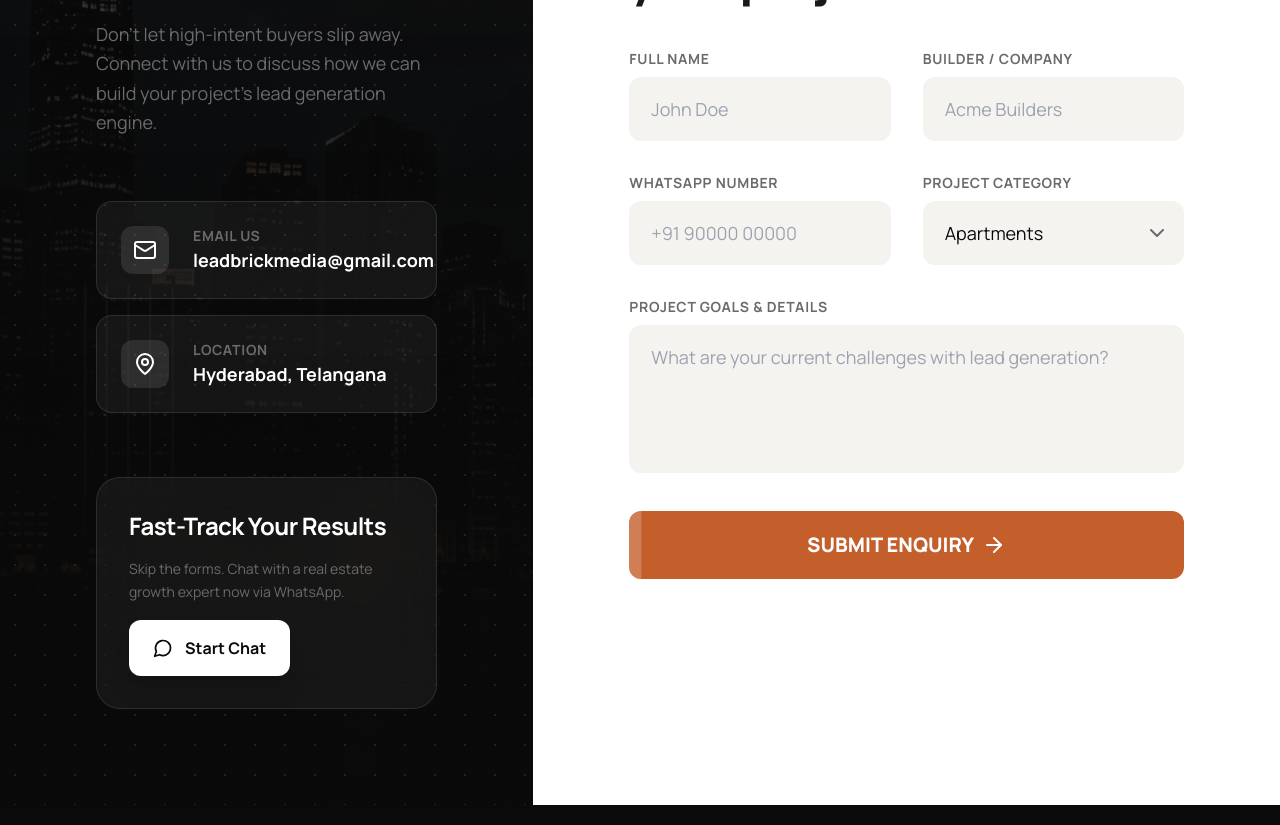
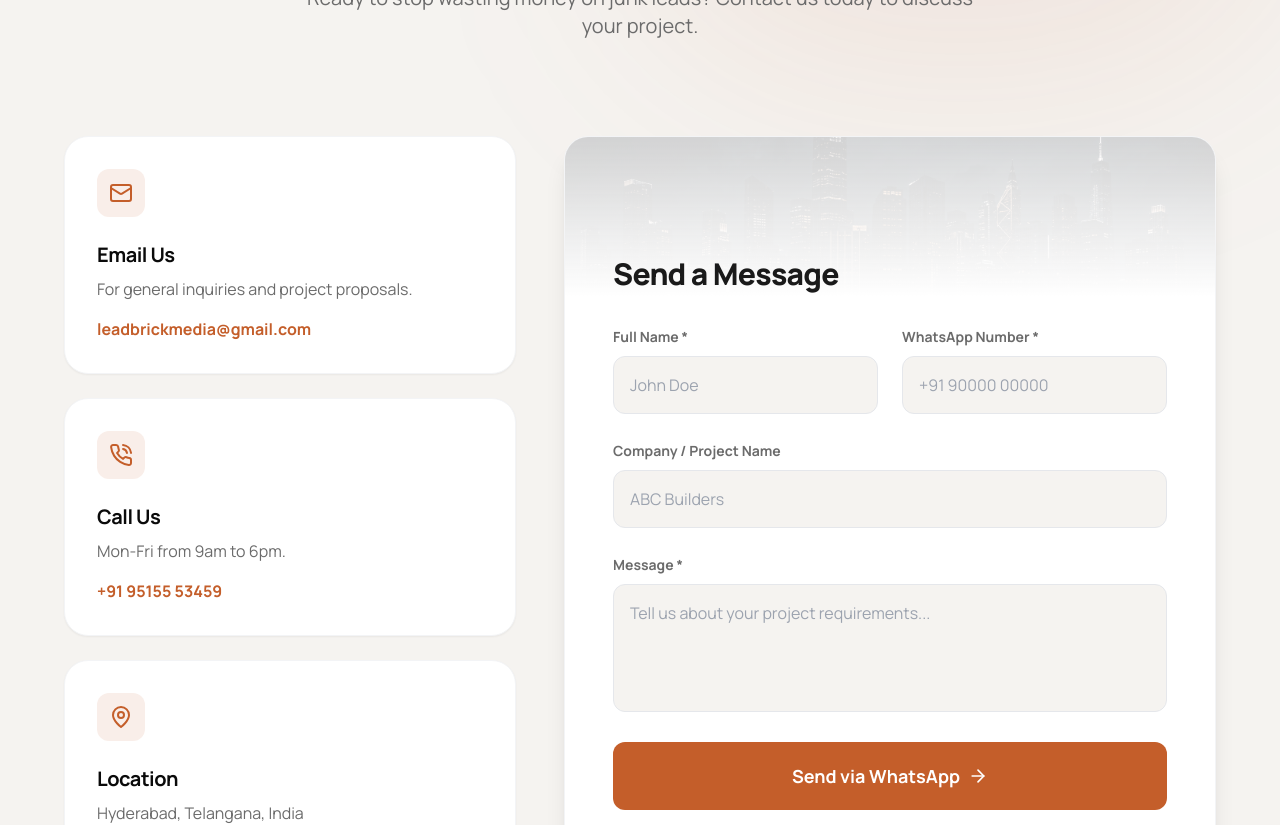
Before and after one commit to Saraththecoder/leadbrick, a React (Vite) app: page /contact in a window 1280 px wide. Shown: the part 400-1225 px from the top of the page. Built offline with nearby package versions, Linux system fonts and the light colour scheme.

Commit message:
version6

```diff
--- a/src/pages/Contact.jsx
+++ b/src/pages/Contact.jsx
@@ -1,5 +1,5 @@
 import React, { useState } from 'react';
-import { Mail, MessageCircle, MapPin, PhoneCall, ArrowRight } from 'lucide-react';
+import { Mail, MapPin, PhoneCall, ArrowRight } from 'lucide-react';
 import useInView from '../hooks/useInView';
 import contactImg from '../assets/contact.png';
 
@@ -8,203 +8,151 @@ const Contact = () => {
 
   const [formData, setFormData] = useState({
     name: '',
+    phone: '',
     company: '',
-    phone: '',
-    projectType: 'Apartments',
-    message: ''
+    message: '',
   });
 
   const handleChange = (e) => {
-    setFormData({
-      ...formData,
-      [e.target.name]: e.target.value
-    });
+    setFormData({ ...formData, [e.target.name]: e.target.value });
   };
 
   const handleSubmit = (e) => {
     e.preventDefault();
-    const { name, company, phone, projectType, message } = formData;
+    const { name, phone, company, message } = formData;
     const whatsappNumber = '919515553459';
-    const text = `Hi LeadBrick, I'm ${name} from ${company}. My number is ${phone}. Project Type: ${projectType}. Message: ${message}. I'm interested in discussing a lead generation system.`;
+    const text = `Hi LeadBrick, I'm ${name} from ${company}. My number is ${phone}. Message: ${message}`;
     const whatsappUrl = `https://wa.me/${whatsappNumber}?text=${encodeURIComponent(text)}`;
     window.open(whatsappUrl, '_blank');
   };
 
   return (
-    <div ref={containerRef} className="reveal flex flex-col lg:flex-row lg:min-h-[90vh]">
-      {/* LEFT: The Pitch (Dark) */}
-      <div className="lg:w-5/12 bg-black text-white p-8 md:p-16 lg:p-20 xl:p-24 relative overflow-hidden flex flex-col justify-center lg:justify-between min-h-[60vh] lg:min-h-0">
-        {/* Background Image & Overlays */}
-        <div className="absolute inset-0 z-0">
-          <img src={contactImg} alt="Contact" className="w-full h-full object-cover opacity-40 mix-blend-overlay" />
-          <div className="absolute inset-0 bg-gradient-to-t from-black via-black/80 to-transparent"></div>
-        </div>
+    <div className="bg-light min-h-screen py-24 md:py-32 relative overflow-hidden">
+      {/* Subtle Background Graphic */}
+      <div className="absolute top-0 right-0 w-full md:w-1/2 h-96 bg-brick/10 blur-[120px] rounded-full pointer-events-none -z-0"></div>
 
-        <div className="absolute inset-0 opacity-20 z-0" style={{ backgroundImage: 'radial-gradient(#C45E2A 1px, transparent 1px)', backgroundSize: '30px 30px' }}></div>
-        <div className="absolute top-0 right-0 w-96 h-96 bg-brick/20 rounded-full blur-[100px] -translate-y-1/2 translate-x-1/3 pointer-events-none z-0"></div>
+      <div ref={containerRef} className="reveal container mx-auto px-4 md:px-6 relative z-10">
 
-        <div className="relative z-10 space-y-16">
         {/* Header */}
-          <div className="space-y-6">
-            <span className="accent-label text-brick block">GET IN TOUCH</span>
-            <h1 className="text-4xl md:text-6xl font-black leading-tight mt-6">
-              Ready to <br />
-              <span className="text-brick">Scale</span> Sales?
+        <div className="text-center max-w-2xl mx-auto mb-16 md:mb-24">
+          <span className="accent-label text-brick mb-4 block">GET IN TOUCH</span>
+          <h1 className="text-4xl md:text-6xl font-black leading-tight text-charcoal">
+            Let's build your <br className="hidden md:block" /> <span className="text-brick">Sales Engine.</span>
           </h1>
-            <p className="text-lg text-grey max-w-md leading-relaxed">
-              Don't let high-intent buyers slip away. Connect with us to discuss how we can build your project's lead generation engine.
+          <p className="mt-6 text-grey text-lg md:text-xl leading-relaxed">
+            Ready to stop wasting money on junk leads? Contact us today to discuss your project.
           </p>
         </div>
 
-          {/* Contact Cards */}
-          <div className="space-y-4">
-            <a href="mailto:leadbrickmedia@gmail.com" className="group flex items-center space-x-6 p-6 rounded-2xl bg-white/5 border border-white/10 hover:bg-brick hover:border-brick transition-all duration-300">
-              <div className="w-12 h-12 bg-white/10 rounded-xl flex items-center justify-center shrink-0 group-hover:scale-110 group-hover:bg-white group-hover:text-brick transition-transform duration-300 text-white">
+        {/* Main Grid */}
+        <div className="grid grid-cols-1 lg:grid-cols-12 gap-8 md:gap-12 max-w-6xl mx-auto">
+
+          {/* Contact Info (Left on Desktop, Top on Mobile) */}
+          <div className="lg:col-span-5 space-y-6">
+            {/* Info Cards */}
+            <div className="bg-white p-8 rounded-3xl border border-gray-100 shadow-sm hover:shadow-md transition-shadow">
+              <div className="w-12 h-12 bg-brick/10 text-brick rounded-xl flex items-center justify-center mb-6">
                 <Mail size={24} />
               </div>
-              <div>
-                <h3 className="text-sm font-bold uppercase tracking-wider text-grey group-hover:text-white/80 transition-colors">Email Us</h3>
-                <p className="text-lg font-bold text-white">leadbrickmedia@gmail.com</p>
+              <h3 className="text-xl font-bold mb-2">Email Us</h3>
+              <p className="text-grey mb-4">For general inquiries and project proposals.</p>
+              <a href="mailto:leadbrickmedia@gmail.com" className="font-bold text-brick hover:text-charcoal transition-colors">leadbrickmedia@gmail.com</a>
             </div>
-            </a>
 
-            <div className="group flex items-center space-x-6 p-6 rounded-2xl bg-white/5 border border-white/10 hover:bg-white/10 transition-all duration-300">
-              <div className="w-12 h-12 bg-white/10 rounded-xl flex items-center justify-center shrink-0 group-hover:scale-110 transition-transform duration-300 text-white">
+            <div className="bg-white p-8 rounded-3xl border border-gray-100 shadow-sm hover:shadow-md transition-shadow">
+              <div className="w-12 h-12 bg-brick/10 text-brick rounded-xl flex items-center justify-center mb-6">
+                <PhoneCall size={24} />
+              </div>
+              <h3 className="text-xl font-bold mb-2">Call Us</h3>
+              <p className="text-grey mb-4">Mon-Fri from 9am to 6pm.</p>
+              <a href="tel:+919515553459" className="font-bold text-brick hover:text-charcoal transition-colors">+91 95155 53459</a>
+            </div>
+
+            <div className="bg-white p-8 rounded-3xl border border-gray-100 shadow-sm hover:shadow-md transition-shadow">
+              <div className="w-12 h-12 bg-brick/10 text-brick rounded-xl flex items-center justify-center mb-6">
                 <MapPin size={24} />
               </div>
-              <div>
-                <h3 className="text-sm font-bold uppercase tracking-wider text-grey">Location</h3>
-                <p className="text-lg font-bold text-white">Hyderabad, Telangana</p>
-              </div>
+              <h3 className="text-xl font-bold mb-2">Location</h3>
+              <p className="text-grey">Hyderabad, Telangana, India <br/> Serving builders PAN-India.</p>
             </div>
           </div>
 
-          {/* Fast-Track Card */}
-          <div className="p-8 bg-white/5 backdrop-blur-xl rounded-3xl border border-white/10 relative overflow-hidden group">
-            <div className="absolute inset-0 bg-gradient-to-br from-white/10 to-transparent opacity-0 group-hover:opacity-100 transition-opacity duration-500"></div>
-            <div className="relative z-10 space-y-4">
-              <h3 className="text-2xl font-bold">Fast-Track Your Results</h3>
-              <p className="text-grey leading-relaxed text-sm">
-                Skip the forms. Chat with a real estate growth expert now via WhatsApp.
-              </p>
-              <a
-                href="https://wa.me/919515553459"
-                target="_blank"
-                rel="noopener noreferrer"
-                className="inline-flex items-center space-x-3 bg-white text-black px-6 py-4 rounded-xl font-bold hover:bg-brick hover:text-white transition-colors duration-300 mt-4 shadow-xl"
-              >
-                <MessageCircle size={20} />
-                <span>Start Chat</span>
-              </a>
-            </div>
-          </div>
-        </div>
+          {/* Contact Form (Right on Desktop, Bottom on Mobile) */}
+          <div className="lg:col-span-7">
+            <div className="bg-white p-6 md:p-12 rounded-3xl border border-gray-100 shadow-xl relative overflow-hidden h-full flex flex-col justify-center">
+
+              {/* Decorative Header using the provided image */}
+              <div className="absolute top-0 left-0 w-full h-40 z-0">
+                <img src={contactImg} alt="" className="w-full h-full object-cover opacity-20 mix-blend-multiply" />
+                <div className="absolute inset-0 bg-gradient-to-b from-white/10 to-white"></div>
               </div>
 
-      {/* RIGHT: The Form (Light) */}
-      <div className="lg:w-7/12 bg-white p-6 md:p-16 lg:p-20 xl:p-24 flex items-center justify-center relative py-16 lg:py-0">
-        <div className="absolute top-12 right-12 text-6xl md:text-8xl font-black text-light select-none pointer-events-none">ENQUIRY</div>
+              <div className="relative z-10 mt-8 md:mt-12">
+                <h3 className="text-3xl font-black mb-8 text-charcoal">Send a Message</h3>
 
-        <div className="w-full max-w-2xl relative z-10">
-          <h2 className="text-3xl md:text-5xl font-black mb-12 text-charcoal">Tell us about <br /> your project.</h2>
-
-          <form onSubmit={handleSubmit} className="space-y-8">
-            <div className="grid grid-cols-1 md:grid-cols-2 gap-8">
-              {/* Name Input */}
-              <div className="group">
-                <label className="text-sm font-bold text-grey uppercase tracking-wider mb-2 block group-focus-within:text-brick transition-colors">Full Name</label>
+                <form onSubmit={handleSubmit} className="space-y-6">
+                  <div className="grid grid-cols-1 md:grid-cols-2 gap-6">
+                    <div className="space-y-2">
+                      <label className="text-sm font-bold text-grey">Full Name *</label>
                       <input
                         type="text"
                         name="name"
                         required
                         value={formData.name}
                         onChange={handleChange}
-                  className="w-full bg-light border-2 border-transparent focus:border-brick rounded-xl px-5 py-4 text-lg outline-none transition-all duration-300"
+                        className="w-full bg-light border border-gray-200 p-4 rounded-xl focus:outline-none focus:border-brick focus:ring-1 focus:ring-brick transition-all"
                         placeholder="John Doe"
                       />
                     </div>
-
-              {/* Company Input */}
-              <div className="group">
-                <label className="text-sm font-bold text-grey uppercase tracking-wider mb-2 block group-focus-within:text-brick transition-colors">Builder / Company</label>
-                <input
-                  type="text"
-                  name="company"
-                  required
-                  value={formData.company}
-                  onChange={handleChange}
-                  className="w-full bg-light border-2 border-transparent focus:border-brick rounded-xl px-5 py-4 text-lg outline-none transition-all duration-300"
-                  placeholder="Acme Builders"
-                />
-              </div>
-            </div>
-
-            <div className="grid grid-cols-1 md:grid-cols-2 gap-8">
-              {/* Phone Input */}
-              <div className="group">
-                <label className="text-sm font-bold text-grey uppercase tracking-wider mb-2 block group-focus-within:text-brick transition-colors">WhatsApp Number</label>
+                    <div className="space-y-2">
+                      <label className="text-sm font-bold text-grey">WhatsApp Number *</label>
                       <input
                         type="tel"
                         name="phone"
                         required
                         value={formData.phone}
                         onChange={handleChange}
-                  className="w-full bg-light border-2 border-transparent focus:border-brick rounded-xl px-5 py-4 text-lg outline-none transition-all duration-300"
+                        className="w-full bg-light border border-gray-200 p-4 rounded-xl focus:outline-none focus:border-brick focus:ring-1 focus:ring-brick transition-all"
                         placeholder="+91 90000 00000"
                       />
                     </div>
+                  </div>
 
-              {/* Project Type Select */}
-              <div className="group">
-                <label className="text-sm font-bold text-grey uppercase tracking-wider mb-2 block group-focus-within:text-brick transition-colors">Project Category</label>
-                <div className="relative">
-                  <select
-                    name="projectType"
-                    value={formData.projectType}
+                  <div className="space-y-2">
+                    <label className="text-sm font-bold text-grey">Company / Project Name</label>
+                    <input
+                      type="text"
+                      name="company"
+                      value={formData.company}
                       onChange={handleChange}
-                    className="w-full bg-light border-2 border-transparent focus:border-brick rounded-xl px-5 py-4 text-lg outline-none transition-all duration-300 appearance-none cursor-pointer"
+                      className="w-full bg-light border border-gray-200 p-4 rounded-xl focus:outline-none focus:border-brick focus:ring-1 focus:ring-brick transition-all"
+                      placeholder="ABC Builders"
+                    />
+                  </div>
+
+                  <div className="space-y-2">
+                    <label className="text-sm font-bold text-grey">Message *</label>
+                    <textarea
+                      name="message"
+                      required
+                      value={formData.message}
+                      onChange={handleChange}
+                      className="w-full bg-light border border-gray-200 p-4 rounded-xl focus:outline-none focus:border-brick focus:ring-1 focus:ring-brick transition-all h-32 resize-none"
+                      placeholder="Tell us about your project requirements..."
+                    />
+                  </div>
+
+                  <button
+                    type="submit"
+                    className="w-full bg-brick text-white p-5 rounded-xl font-bold text-lg hover:bg-black transition-colors flex items-center justify-center space-x-2 mt-4"
                   >
-                    <option>Apartments</option>
-                    <option>Villas</option>
-                    <option>Plots</option>
-                    <option>Commercial</option>
-                  </select>
-                  {/* Custom Arrow */}
-                  <div className="absolute inset-y-0 right-5 flex items-center pointer-events-none text-grey">
-                    <svg width="14" height="8" viewBox="0 0 14 8" fill="none" xmlns="http://www.w3.org/2000/svg">
-                      <path d="M1 1L7 7L13 1" stroke="currentColor" strokeWidth="2" strokeLinecap="round" strokeLinejoin="round"/>
-                    </svg>
+                    <span>Send via WhatsApp</span>
+                    <ArrowRight size={20} />
+                  </button>
+                </form>
               </div>
             </div>
           </div>
-            </div>
-
-            {/* Message Textarea */}
-            <div className="group">
-              <label className="text-sm font-bold text-grey uppercase tracking-wider mb-2 block group-focus-within:text-brick transition-colors">Project Goals & Details</label>
-              <textarea
-                name="message"
-                rows="4"
-                required
-                value={formData.message}
-                onChange={handleChange}
-                className="w-full bg-light border-2 border-transparent focus:border-brick rounded-xl px-5 py-4 text-lg outline-none transition-all duration-300 resize-none"
-                placeholder="What are your current challenges with lead generation?"
-              ></textarea>
-            </div>
-
-            {/* Submit Button */}
-            <button
-              type="submit"
-              className="group flex items-center justify-center space-x-3 w-full bg-brick text-white p-5 rounded-xl font-black text-xl hover:bg-brick-dark transition-all duration-300 overflow-hidden relative"
-            >
-              <span className="relative z-10 flex items-center space-x-2">
-                <span>SUBMIT ENQUIRY</span>
-                <ArrowRight className="group-hover:translate-x-2 transition-transform duration-300" />
-              </span>
-              <div className="absolute inset-0 bg-white/20 translate-x-[-100%] group-hover:translate-x-0 transition-transform duration-500 ease-out"></div>
-            </button>
-          </form>
         </div>
       </div>
     </div>
```
Lines whose indentation alone changed are shown as unchanged.
